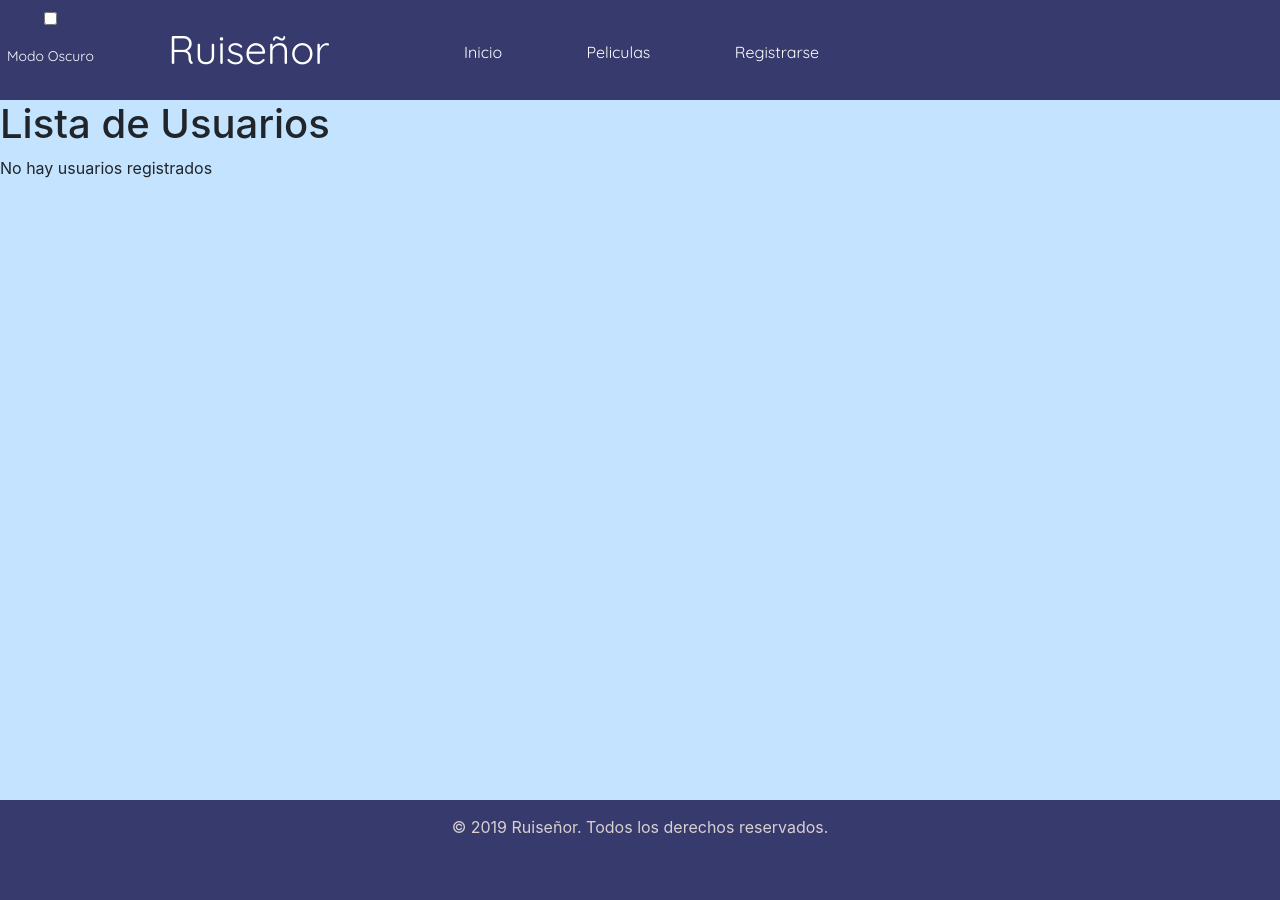
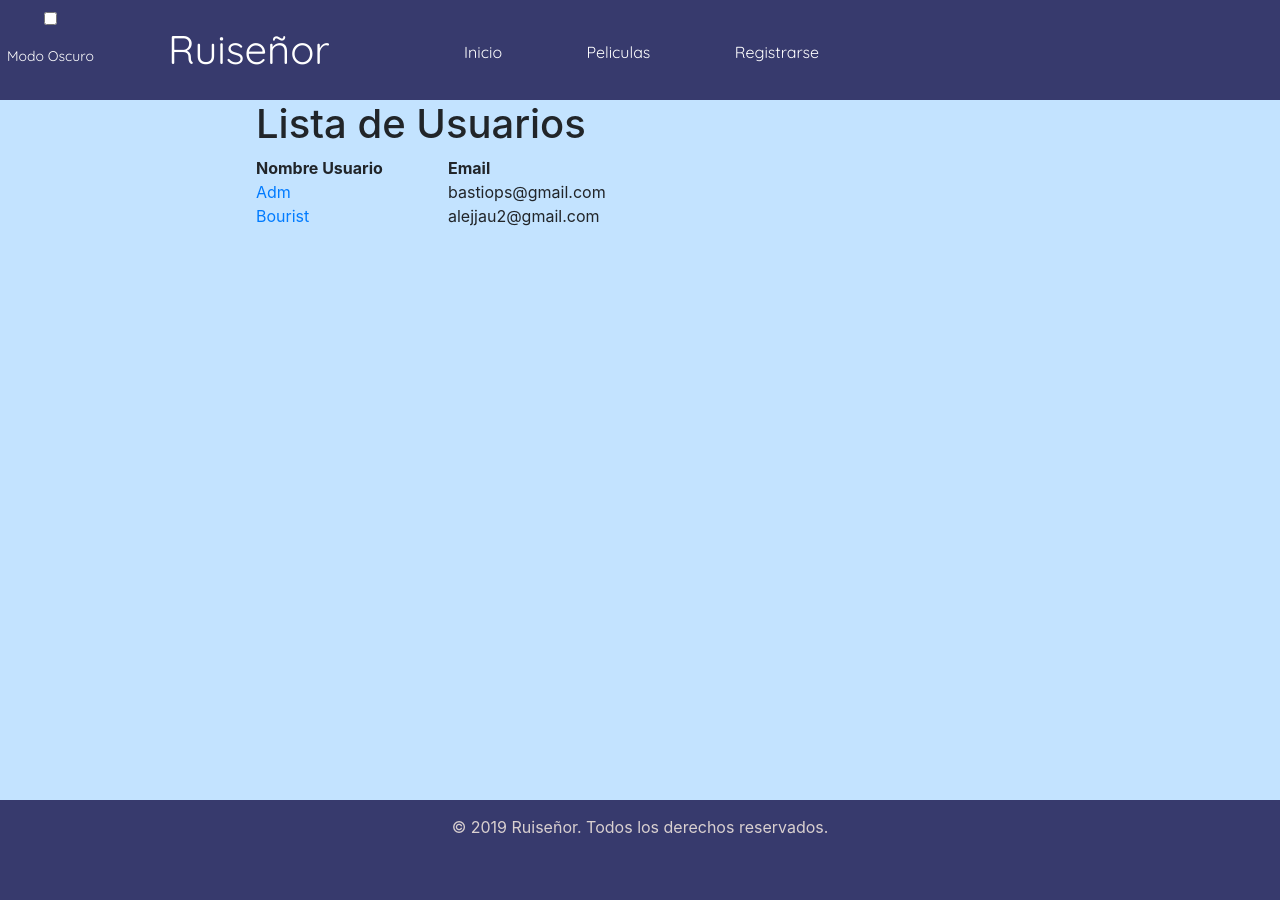
Before and after one commit to BasOl1/ForoPeliculas, a Django app: template foro/templates/usuario_list.html in a window 1280 px wide. Run offline with Django 3.2, Linux system fonts and the light colour scheme; the template is opened without the code that fills it: values that come from a table or form of the project are taken from there, others are empty; data comes from the database, SQL or seed files in the repository; some libraries are stand-ins or nearby versions.

Commit message:
Correccion y mejora a vista de lista de usuarios, con su implementación de CSS y nueva estructura

```diff
--- a/foro/static/css/galeria.css
+++ b/foro/static/css/galeria.css
@@ -19,6 +19,7 @@
     /* Margen entre cada pelicula */
     margin-right: 10px;
     margin-bottom: 10px;
+    max-width: 230px;
 
 }
 .pelicula h5{
--- /dev/null
+++ b/foro/static/css/test.css
@@ -0,0 +1,20 @@
+.tabla{
+    margin: auto;
+    width: 60%;
+}
+.fila{
+    width: 100%;
+    display: flex;
+}
+.col-25{
+    display: flex;
+    flex-direction: row;
+    width: 25%;
+    float: left;
+}
+.col-75{
+    display: flex;
+    flex-direction: row;
+    width: 75%;
+    float: right;
+}
--- a/foro/templates/usuario_list.html
+++ b/foro/templates/usuario_list.html
@@ -1,17 +1,26 @@
 {% extends "base_generic.html" %}
 {% load static %}
+{% block styles %}
+<link rel="stylesheet" href="{% static 'css/test.css' %}"> <!-- CSS Carrusel -->
+{% endblock %}
 
 {% block content %}
 <main id="main-container">
-    <h1>Lista de Usuarios</h1>
-    {% if user_list %}
-    <ul>
-        {% for usuario in user_list %}
-        <li>
-            <a href="{{ usuario.get_absolute_url }}">{{ usuario.nombre }}</a>{{usuario.email}}
-        </li>
+    {% if usuario_list %}
+    <div class="tabla">
+        <h1>Lista de Usuarios</h1>
+        <div class="fila">
+            <div class="col-25"><strong>Nombre Usuario</strong></div>
+            <div class="col-75"><strong>Email</strong></div>
+        </div>
+
+        {% for usuario in usuario_list %}
+            <div class="fila">
+                <div class="col-25"><a href="{{ usuario.get_absolute_url }}">{{ usuario.nombre }}</a></div>
+                <div class="col-75">{{usuario.email}}</div>
+            </div>
         {% endfor %}
-    </ul>
+    </div>
     {% else %}
         <p>No hay usuarios registrados</p>
     {% endif %}
--- a/foro/urls.py
+++ b/foro/urls.py
@@ -6,7 +6,8 @@ urlpatterns = [
     path('galeria/',views.galeria,name='galeria'),
     path('registro/',views.CrearUsuario,name='registro'),
     path('creada/',views.CrearUsuario,name='creada'),
-    path('usuarios/', views.UserListView.as_view(), name='usuarios')
+    #path('usuarios/', views.usuariolist, name='listausuarios')
+    path('usuarios/', views.UsuarioListView.as_view(), name='usuarios')
 ]
 
 from django.conf.urls import url
```
Also changed, not shown: foro/views.py (+7 -1 lines).
